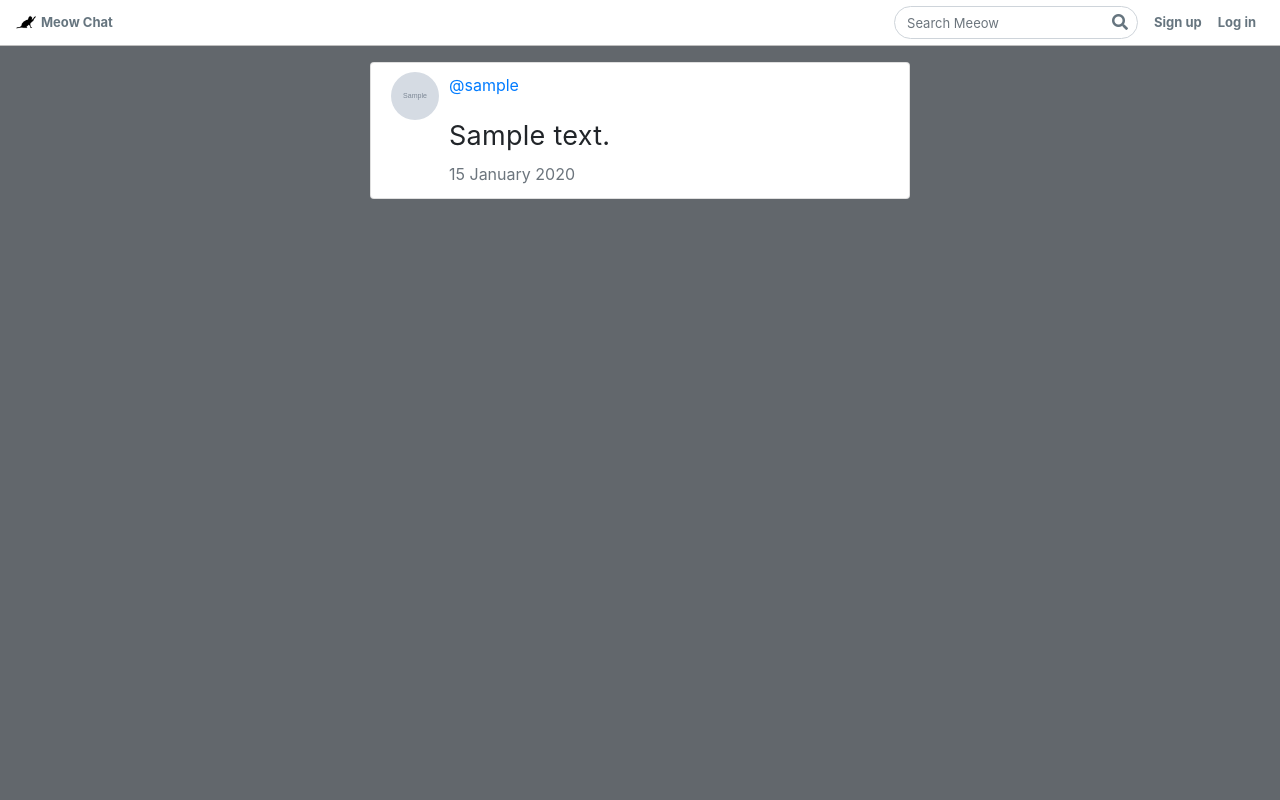
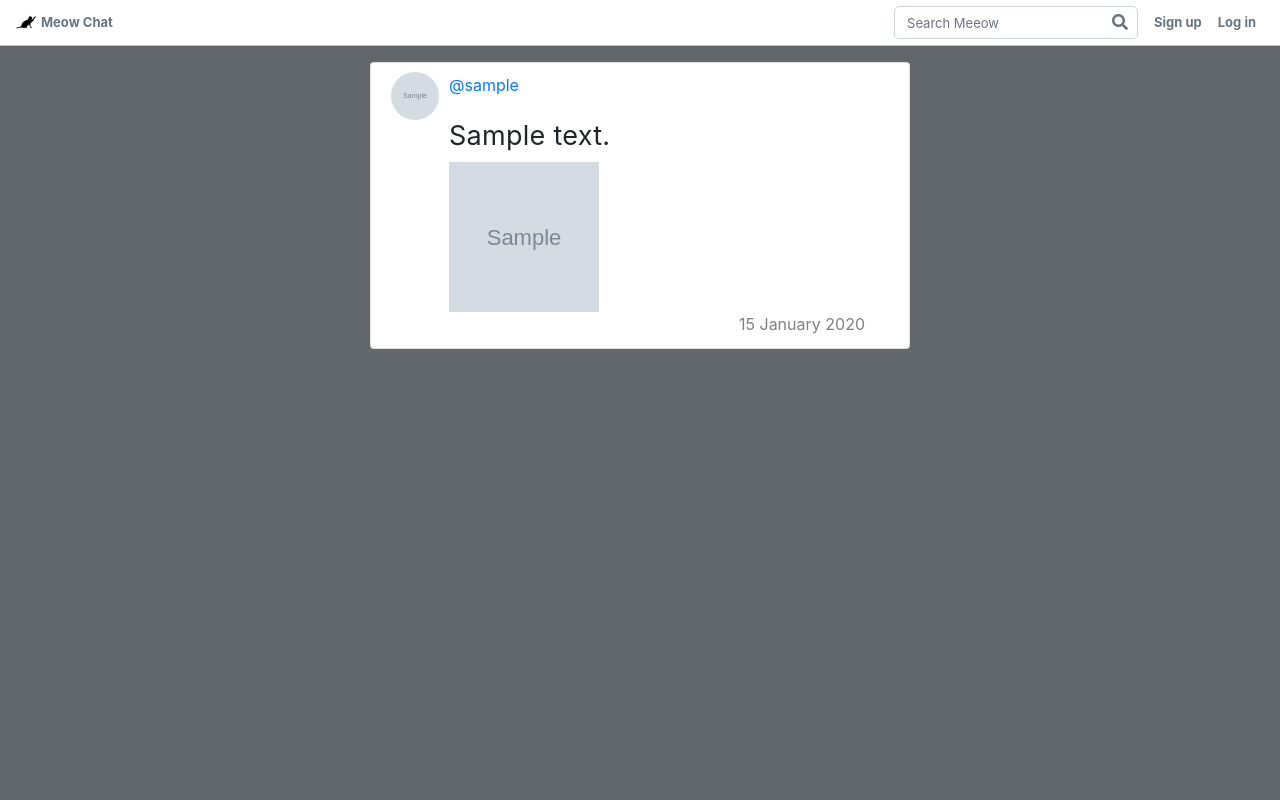
Before and after one commit to TyrGo/meeow_chat, a Flask app: page /messages/1 in a window 1280 px wide. Run offline with Flask 2, Linux system fonts and the light colour scheme; tables that the repository leaves empty hold one stand-in row (values such as "Sample post"); grey boxes marked "Sample" are stand-in pictures; some libraries are stand-ins or nearby versions.

Commit message:
Updates on Displaying Images for user homepage and message card

```diff
--- a/app.py
+++ b/app.py
@@ -279,7 +279,20 @@
     form = MessageForm()
 
     if form.validate_on_submit():
-        msg = Message(text=form.emoji.data + ' ' + form.text.data + ' ' + form.emoji.data)
+        # value_if_true if condition else value_if_false
+        msg = ''
+
+        if form.picture.data and form.emoji.data:
+            chat = form.text.data + ' ' + form.emoji.data
+            msg = Message(text=chat, picture=form.picture.data)
+        elif not form.picture.data and form.emoji.data:
+            chat = form.text.data + ' ' + form.emoji.data
+            msg = Message(text=chat)
+        elif form.picture.data and not form.emoji.data:
+            msg = Message(text=form.text.data, picture=form.picture.data)
+        else:
+            msg = Message(text=form.text.data)
+
         g.user.messages.append(msg)
         db.session.commit()
 
--- a/forms.py
+++ b/forms.py
@@ -1,5 +1,5 @@
 from flask_wtf import FlaskForm
-from wtforms import StringField, PasswordField, TextAreaField, RadioField, SelectField
+from wtforms import StringField, PasswordField, TextAreaField, RadioField
 from wtforms.validators import Optional, DataRequired, Email, Length
 
 
@@ -7,6 +7,7 @@
     """Form for adding/editing messages."""
 
     text = TextAreaField('text', validators=[DataRequired()])
+    picture = StringField('picture', validators=[Optional()])
     emoji = RadioField('emoji', choices=[('😺', '😺'),
         ('😹', '😹'), ('🙀', '🙀'), ('😼', '😼'),
         ('😾', '😾'), ('🐱', '🐱'), ('😻', '😻')])
--- a/models.py
+++ b/models.py
@@ -162,6 +162,11 @@
         nullable=False,
     )
 
+    picture = db.Column(
+        db.String(100000),
+        nullable=True,
+    )
+
     timestamp = db.Column(
         db.DateTime,
         nullable=False,
--- a/static/stylesheets/style.css
+++ b/static/stylesheets/style.css
@@ -1,7 +1,8 @@
 /* ====================== General */
 
 body {
-  background-color: #e6ecf0;
+    background-color: #9DC7C8;
+    /*  */
 }
 
 body.error-404 {
@@ -19,6 +20,7 @@
 .btn:hover {
     cursor: pointer;
 }
+
 
 /* ======================= Nav */
 
@@ -46,7 +48,7 @@
     align-items: center;
 }
 
-.navbar-brand > img {
+.navbar-brand>img {
     display: inline-block;
     margin-bottom: 2px;
     margin-right: 5px;
@@ -54,7 +56,7 @@
     border-radius: 2px;
 }
 
-.nav > li > a > img {
+.nav>li>a>img {
     width: 32px;
     border-radius: 32px;
 }
@@ -74,7 +76,7 @@
 }
 
 #search.form-control {
-  border-radius: 20px;
+    border-radius: 5px;
     margin-bottom: 0;
     width: 100%;
     font-size: 13px;
@@ -82,7 +84,7 @@
     box-sizing: border-box;
 }
 
-#search.form-control + .btn {
+#search.form-control+.btn {
     position: absolute;
     right: 9px;
     top: 2px;
@@ -92,8 +94,8 @@
     color: #66757f;
 }
 
-#search.form-control + .btn:active,
-#search.form-control + .btn:focus {
+#search.form-control+.btn:active,
+#search.form-control+.btn:focus {
     box-shadow: none;
 }
 
@@ -103,12 +105,13 @@
     border: 2px solid #007bff;
 }
 
+
 /* on "onboarding" pages (signup & login), the navbar is
    different: no search box, the logo is centered, and it has
    a background color.
  */
 
-.onboarding > .navbar {
+.onboarding>.navbar {
     background-image: url("/static/images/nav-bg.png");
     background-size: 100% 100%;
 }
@@ -130,11 +133,11 @@
     right: 16px;
 }
 
-.onboarding > .navbar a {
+.onboarding>.navbar a {
     color: #fff;
 }
 
-.onboarding > .navbar form.navbar-form {
+.onboarding>.navbar form.navbar-form {
     display: none;
 }
 
@@ -148,9 +151,10 @@
     }
 }
 
-nav + .container {
+nav+.container {
     margin-bottom: 1rem;
 }
+
 
 /* ===================== User profile */
 
@@ -224,12 +228,12 @@
     align-items: center;
 }
 
-.user-stats > .ml-auto {
+.user-stats>.ml-auto {
     display: flex;
     align-items: center;
 }
 
-.user-stats > .ml-auto .btn {
+.user-stats>.ml-auto .btn {
     min-width: 105px;
     padding: 6px 16px;
 }
@@ -242,7 +246,7 @@
     line-height: 1;
 }
 
-.stat > .small {
+.stat>.small {
     color: #657786;
     font-weight: bold;
     font-size: 12px;
@@ -250,7 +254,7 @@
     margin-bottom: 0;
 }
 
-.stat > .small + h4 {
+.stat>.small+h4 {
     font-size: 18px;
     font-weight: bold;
     padding-top: 3px;
@@ -302,6 +306,7 @@
     color: #657786;
 }
 
+
 /* ==================== User cards on follower/following pages */
 
 .user-card {
@@ -314,7 +319,7 @@
     margin-top: 20px;
 }
 
-.user-card > div {
+.user-card>div {
     position: absolute;
     background: white;
 }
@@ -354,7 +359,7 @@
     margin-left: 10px;
 }
 
-.card-link > p {
+.card-link>p {
     position: absolute;
 }
 
@@ -383,6 +388,7 @@
 p.card-bio {
     margin: 2em 10px 0;
 }
+
 
 /* ============================ Signed out home */
 
@@ -427,42 +433,44 @@
     background: rgba(255, 255, 255, 0.3);
 }
 
+
 /* ============================== Signed in Home */
 
-#home-aside > .user-card {
+#home-aside>.user-card {
     margin-top: 0;
     overflow: hidden;
 }
 
-#home-aside > .user-card .card-link {
+#home-aside>.user-card .card-link {
     display: flex;
 }
 
-#home-aside > .user-card .card-link > p {
+#home-aside>.user-card .card-link>p {
     margin-left: 0.5rem;
     margin-top: 0.25rem;
 }
 
-#home-aside > .user-card .stat {
+#home-aside>.user-card .stat {
     padding: 14px 0 7px;
 }
 
-#home-aside > .user-card .user-stats {
+#home-aside>.user-card .user-stats {
     display: flex;
     justify-content: space-around;
 }
 
-#home-aside > .user-card > div {
+#home-aside>.user-card>div {
     width: 100%;
 }
 
-#home-aside .card-link > p {
+#home-aside .card-link>p {
     position: relative;
 }
 
 #home-aside .stat h4 {
     text-align: left;
 }
+
 
 /* ========================== Signup/Login */
 
@@ -472,6 +480,7 @@
     padding: 12px;
 }
 
+
 /* =========================== Edit Page */
 
 .edit-btn-area {
@@ -479,9 +488,10 @@
     justify-content: space-between;
 }
 
-.edit-btn-area > .btn {
+.edit-btn-area>.btn {
     width: 48%;
 }
+
 
 /* =========================== Message Show page */
 
@@ -530,6 +540,7 @@
     margin-bottom: 10px;
 }
 
+
 /* ================================ 404 page */
 
 .message-404 {
@@ -542,7 +553,7 @@
     color: white;
 }
 
-.message-404 > h4.display-4 {
+.message-404>h4.display-4 {
     font-size: 2.5em;
 }
 
@@ -554,7 +565,7 @@
     padding: 0;
     border: none;
     background: none;
-  color:  #007bff;
+    color: #007bff;
 }
 
 .me {
@@ -581,3 +592,13 @@
 .center {
     margin-left: 5%;
 }
+
+.picture {
+    height:150px;
+    width: 150px;
+}
+
+.text-muted-card {
+  margin-left: 290px;
+  color: grey;
+}
--- a/templates/messages/show.html
+++ b/templates/messages/show.html
@@ -34,7 +34,9 @@
               {% endif %}
             </div>
             <p class="single-message">{{ message.text }}</p>
-            <span class="text-muted">{{ message.timestamp.strftime('%d %B %Y') }}</span>
+            <img class="picture" src="{{ message.picture }}"/>
+            <br>
+            <span class="text-muted-card">{{ message.timestamp.strftime('%d %B %Y') }}</span>
           </div>
         </li>
       </ul>
```
Also changed, not shown: requirements.txt (+17 -0 lines), templates/home.html (+6 -1 lines), templates/messages/new.html (+5 -2 lines), 1 other file. Lines whose indentation alone changed are shown as unchanged.
